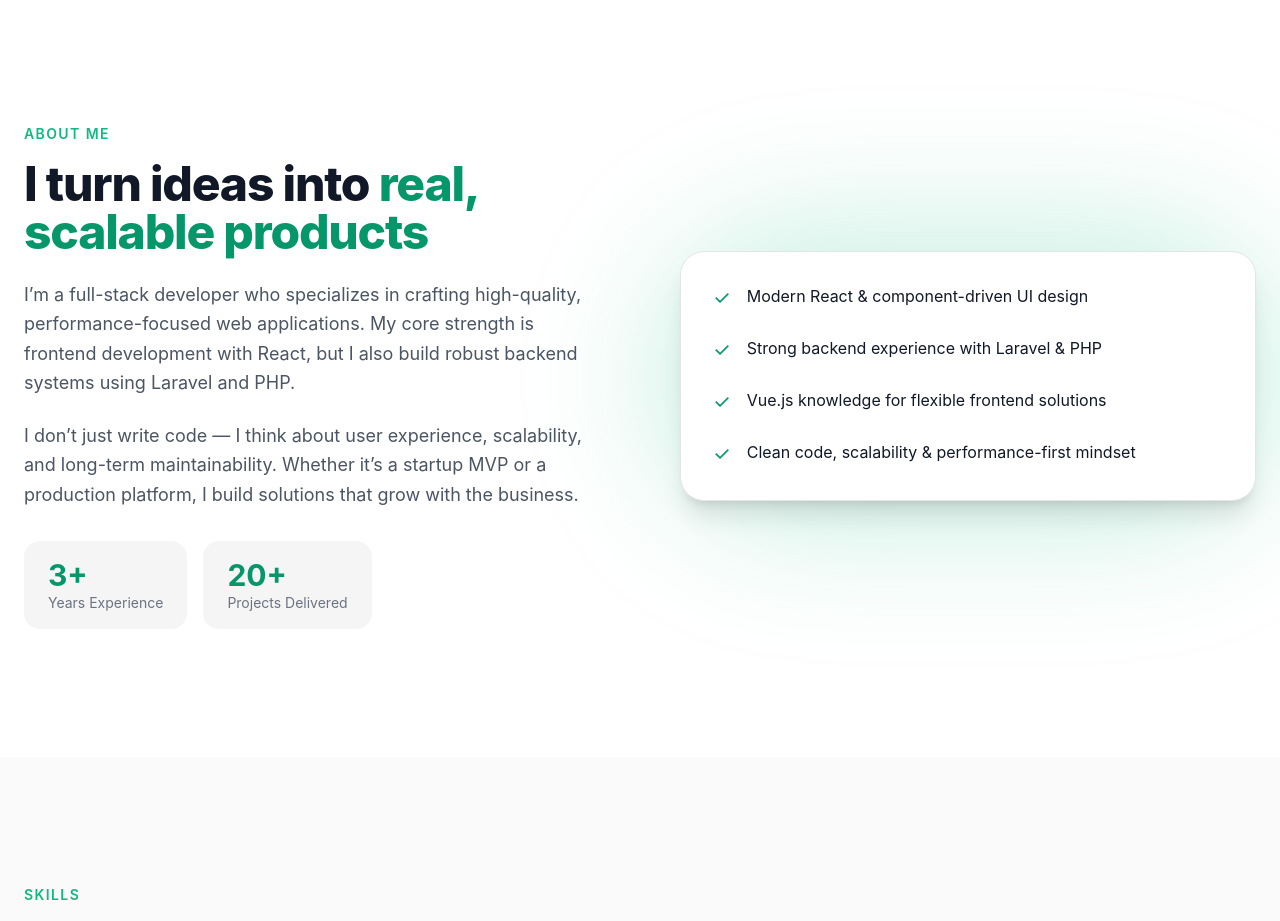
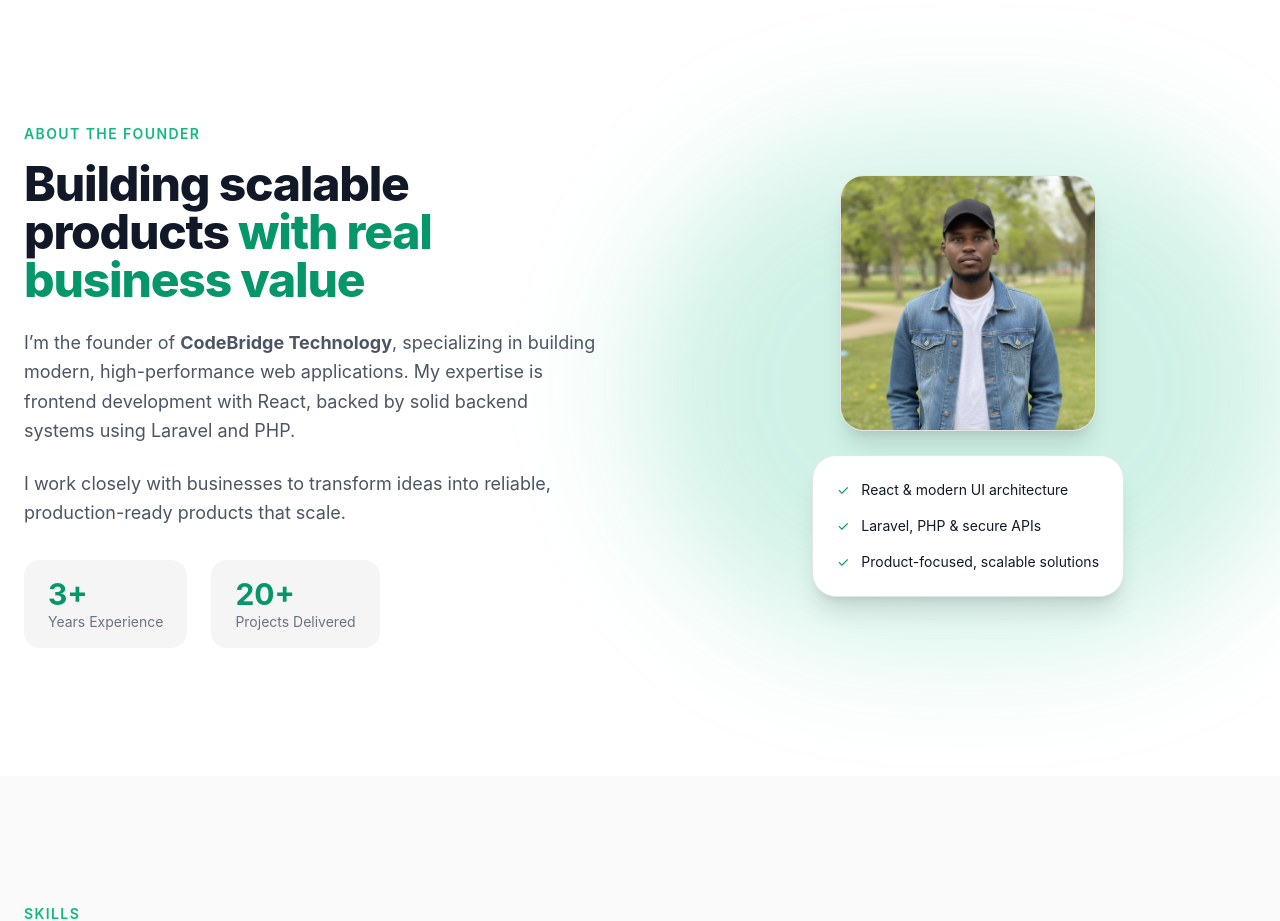
Before and after one commit to AnasMaimalee/portfolio, a React (Vite) app: page / in a window 1280 px wide. Shown: the part 820-1741 px from the top of the page. Built offline with nearby package versions, Linux system fonts and the light colour scheme.

Commit message:
fix: logo

```diff
--- a/src/components/sections/About.tsx
+++ b/src/components/sections/About.tsx
@@ -5,27 +5,26 @@ export default function About() {
 
         {/* LEFT — TEXT */}
         <div>
-          <p className="section-subtitle mb-4">About Me</p>
+          <p className="section-subtitle mb-4">About the Founder</p>
 
           <h2 className="section-title mb-6">
-            I turn ideas into
-            <span className="text-emerald-600"> real, scalable products</span>
+            Building scalable products
+            <span className="text-emerald-600"> with real business value</span>
           </h2>
 
           <p className="text-lg text-gray-600 dark:text-gray-400 leading-relaxed mb-6">
-            I’m a full-stack developer who specializes in crafting high-quality,
-            performance-focused web applications. My core strength is frontend
-            development with React, but I also build robust backend systems using
+            I’m the founder of <strong>CodeBridge Technology</strong>, specializing in
+            building modern, high-performance web applications. My expertise is
+            frontend development with React, backed by solid backend systems using
             Laravel and PHP.
           </p>
 
           <p className="text-lg text-gray-600 dark:text-gray-400 leading-relaxed mb-8">
-            I don’t just write code — I think about user experience, scalability,
-            and long-term maintainability. Whether it’s a startup MVP or a production
-            platform, I build solutions that grow with the business.
+            I work closely with businesses to transform ideas into reliable,
+            production-ready products that scale.
           </p>
 
-          <div className="flex gap-4">
+          <div className="flex gap-6">
             <div className="px-6 py-4 rounded-2xl bg-neutral-100 dark:bg-neutral-900">
               <p className="text-3xl font-bold text-emerald-600">3+</p>
               <p className="text-sm text-gray-500">Years Experience</p>
@@ -38,29 +37,37 @@ export default function About() {
           </div>
         </div>
 
-        {/* RIGHT — VISUAL */}
-        <div className="relative">
-          <div className="absolute -inset-8 bg-emerald-500/20 blur-3xl rounded-full" />
+        {/* RIGHT — IMAGE + HIGHLIGHTS */}
+        <div className="relative flex justify-center">
+          <div className="absolute -inset-10 bg-emerald-500/20 blur-3xl rounded-full" />
 
-          <div className="relative rounded-3xl border border-neutral-200 dark:border-neutral-800 p-8 bg-white dark:bg-neutral-950 shadow-xl">
-            <ul className="space-y-6">
-              <li className="flex gap-4">
-                <span className="text-emerald-600 text-xl">✓</span>
-                <span>Modern React & component-driven UI design</span>
-              </li>
-              <li className="flex gap-4">
-                <span className="text-emerald-600 text-xl">✓</span>
-                <span>Strong backend experience with Laravel & PHP</span>
-              </li>
-              <li className="flex gap-4">
-                <span className="text-emerald-600 text-xl">✓</span>
-                <span>Vue.js knowledge for flexible frontend solutions</span>
-              </li>
-              <li className="flex gap-4">
-                <span className="text-emerald-600 text-xl">✓</span>
-                <span>Clean code, scalability & performance-first mindset</span>
-              </li>
-            </ul>
+          <div className="relative grid gap-6">
+            {/* IMAGE */}
+            <div className="w-64 h-64 rounded-3xl overflow-hidden border border-neutral-200 dark:border-neutral-800 shadow-xl mx-auto">
+              <img
+                src="/my.png"
+                alt="Founder of CodeBridge Technology"
+                className="w-full h-full object-cover"
+              />
+            </div>
+
+            {/* HIGHLIGHTS */}
+            <div className="rounded-3xl border border-neutral-200 dark:border-neutral-800 p-6 bg-white dark:bg-neutral-950 shadow-xl">
+              <ul className="space-y-4 text-sm">
+                <li className="flex gap-3">
+                  <span className="text-emerald-600">✓</span>
+                  <span>React & modern UI architecture</span>
+                </li>
+                <li className="flex gap-3">
+                  <span className="text-emerald-600">✓</span>
+                  <span>Laravel, PHP & secure APIs</span>
+                </li>
+                <li className="flex gap-3">
+                  <span className="text-emerald-600">✓</span>
+                  <span>Product-focused, scalable solutions</span>
+                </li>
+              </ul>
+            </div>
           </div>
         </div>
 
```
Also changed, not shown: public/me.jpeg (added), public/my.png (added).
